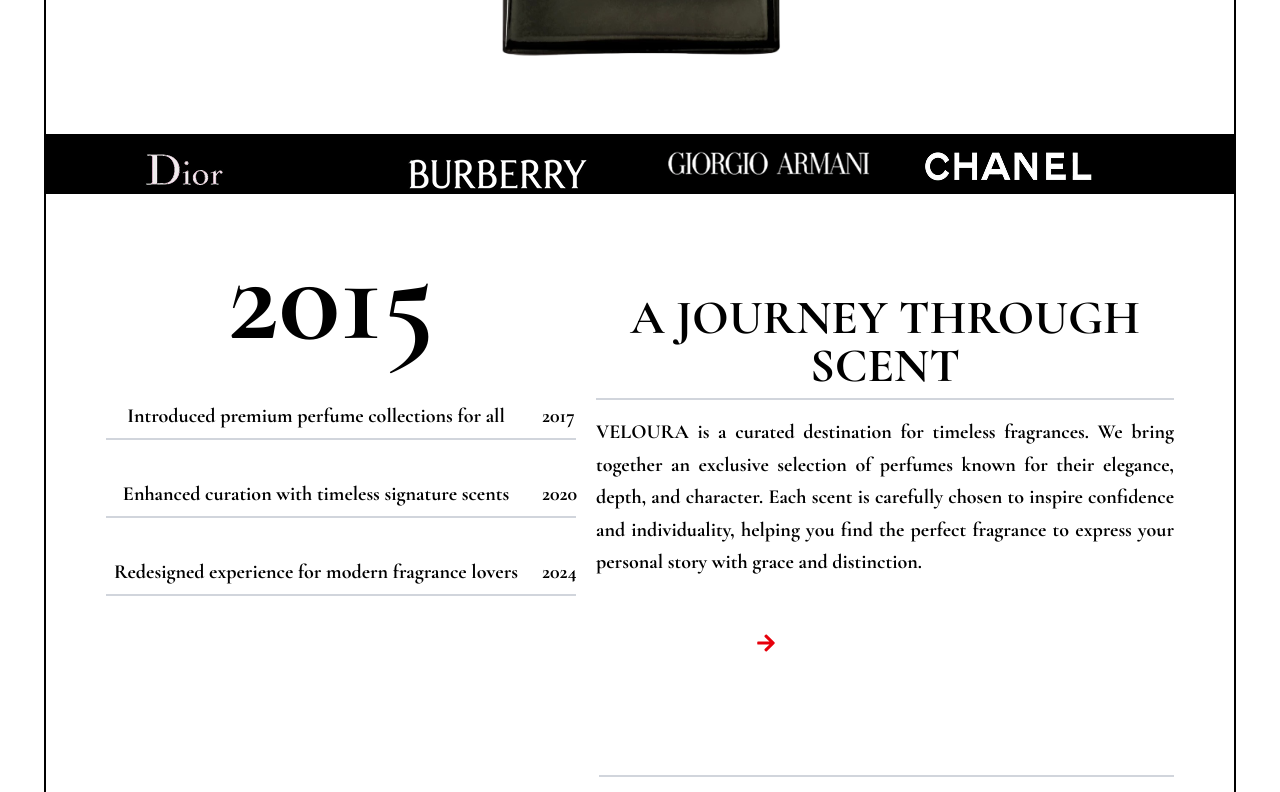
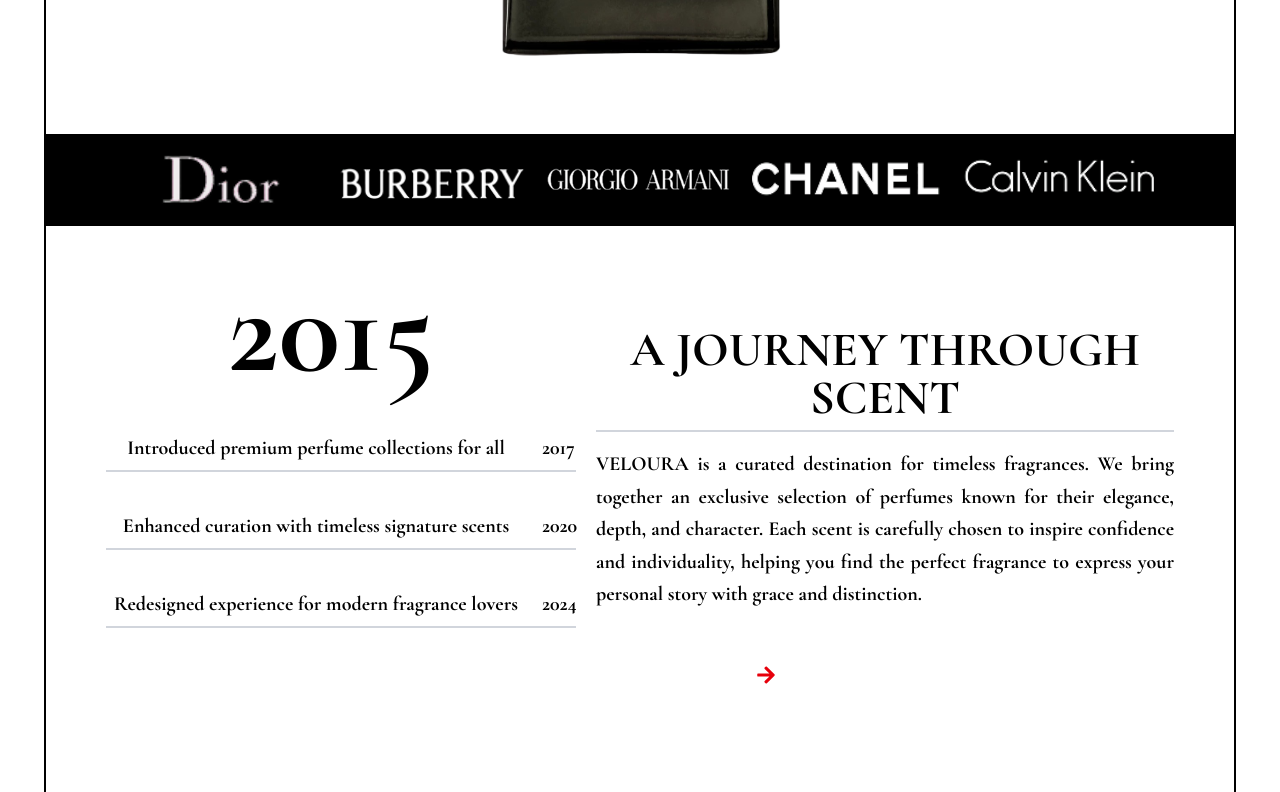
Before and after one commit to ushanic/veloura, a React (Vite) app: page / in a window 1280 px wide. Shown: the part 760-1552 px from the top of the page. Built offline with nearby package versions, Linux system fonts and the light colour scheme.

Commit message:
changed the brands section

```diff
--- a/src/components/pages/Home.jsx
+++ b/src/components/pages/Home.jsx
@@ -18,6 +18,7 @@
 import brand2 from "../images/brands/brand2.png";
 import brand3 from "../images/brands/brand3.png";
 import brand4 from "../images/brands/brand4.png";
+import brand5 from "../images/brands/brand5.png";
 import BoisTalisman from "../images/perfumes/background/BoisTalisman.jpg";
 import DiorSauvage from "../images/perfumes/background/DiorSauvage.jpg";
 import MyEuphoria from "../images/perfumes/background/MyEuphoria.jpg";
@@ -96,16 +97,22 @@
 
       {/* Brands Section */}
 
-
-      <div className="grid grid-cols-4 gap-4 px-20 h-15 bg-black">
-  <div className=" p-4 text-center">
-    <img src={brand1} alt="brand1" className=" " />
+      <div className="grid grid-cols-2 sm:grid-cols-3 md:grid-cols-4 lg:grid-cols-5 gap-4 px-6 md:px-20 py-4 bg-black">
+  <div className="flex justify-center items-center">
+    <img src={brand1} alt="brand1" className="w-auto h-[60px] object-contain" />
   </div>
-  <div className=" p-4 text-center">
-    <img src={brand2} alt="brand2" className="" />
+  <div className="flex justify-center items-center">
+    <img src={brand2} alt="brand2" className="w-auto h-[60px] object-contain" />
   </div>
-  <div className="p-4 text-center"><img src={brand3} alt="brand3" className="" /></div>
-  <div className="p-4 text-center"><img src={brand4} alt="brand4" className="" /></div>
+  <div className="flex justify-center items-center">
+    <img src={brand3} alt="brand3" className="w-auto h-[60px] object-contain" />
+  </div>
+  <div className="flex justify-center items-center">
+    <img src={brand4} alt="brand4" className="w-auto h-[60px] object-contain" />
+  </div>
+  <div className="flex justify-center items-center">
+    <img src={brand5} alt="brand5" className="w-auto h-[60px] object-contain" />
+  </div>
 </div>
 
 
@@ -330,10 +337,12 @@
       {/* Promotional Section */}
       <div className="mt-25 px-4 sm:px-6 md:px-10 lg:px-[60px]">
         <div className="grid grid-cols-1 lg:grid-cols-2 border-2 border-black divide-y-2 lg:divide-y-0 lg:divide-x-2 divide-black">
-
           {/* Left - Image */}
           <div className="w-full">
-      <img src={bg1} className="w-full h-full object-cover max-h-[600px]" />
+            <img
+              src={bg1}
+              className="w-full h-full object-cover max-h-[600px]"
+            />
           </div>
 
           {/* Right - Text */}
@@ -367,7 +376,6 @@
           </div>
         </div>
       </div>
-
 
       {/* Limited Editions Section */}
       <div className="w-full flex flex-col lg:flex-row justify-between items-start mt-25 px-6 lg:px-[60px] gap-10">
@@ -533,8 +541,8 @@
       </div>
 
       {/* Promotional Section with Background Image */}
-      <div className="w-full flex mt-25 px-[60px]">
-        <div className="relative border-2 w-full h-[600px] p-2 overflow-hidden">
+      <div className="w-full flex mt-24 px-6 sm:px-10 md:px-[60px]">
+        <div className="relative border-2 w-full h-[400px] sm:h-[500px] md:h-[600px] p-2 overflow-hidden">
           {/* Background Image */}
           <img
             src={bg4}
@@ -543,16 +551,16 @@
           />
 
           {/* Overlay Content: Text + Button */}
-          <div className="absolute top-1/2 left-1/2 -translate-x-1/2 -translate-y-1/2 z-10 flex flex-col items-center text-center space-y-6">
-            <span className="text-white text-4xl font-bold uppercase max-w-[800px]">
+          <div className="absolute top-1/2 left-1/2 -translate-x-1/2 -translate-y-1/2 z-10 flex flex-col items-center text-center space-y-4 px-4 sm:px-6">
+            <span className="text-white text-xl sm:text-2xl md:text-4xl font-bold uppercase max-w-[800px]">
               Step into a world where scent defines your true essence
             </span>
             <button
               type="button"
-              className="flex items-center gap-2 rounded-lg px-5 py-2.5 text-lg font-medium uppercase text-white bg-black"
+              className="flex items-center gap-2 rounded-lg px-4 sm:px-5 py-2 text-sm sm:text-base md:text-lg font-medium uppercase text-white bg-black"
             >
               <span>Shop Now</span>
-              <FaArrowRight className="text-red-600 text-xl" />
+              <FaArrowRight className="text-red-600 text-lg sm:text-xl" />
             </button>
           </div>
         </div>
```
Lines whose indentation alone changed are shown as unchanged.
